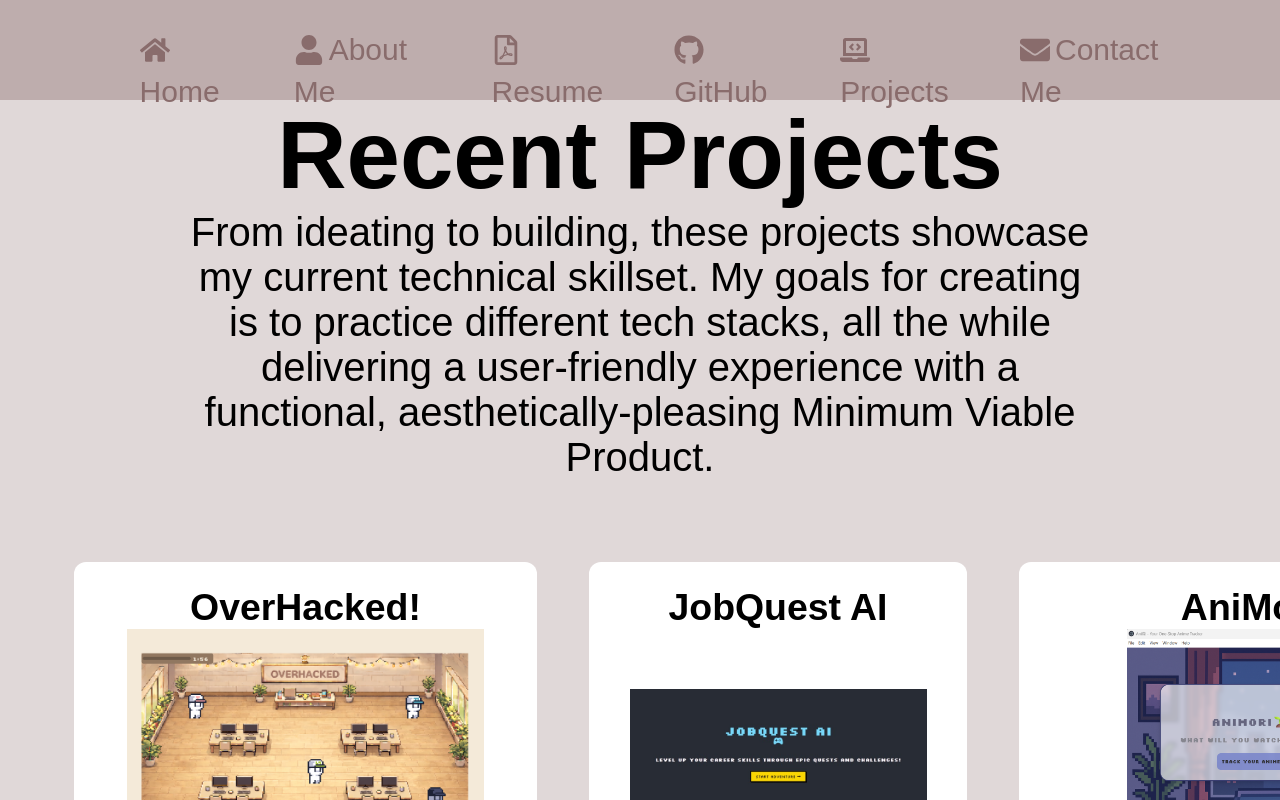
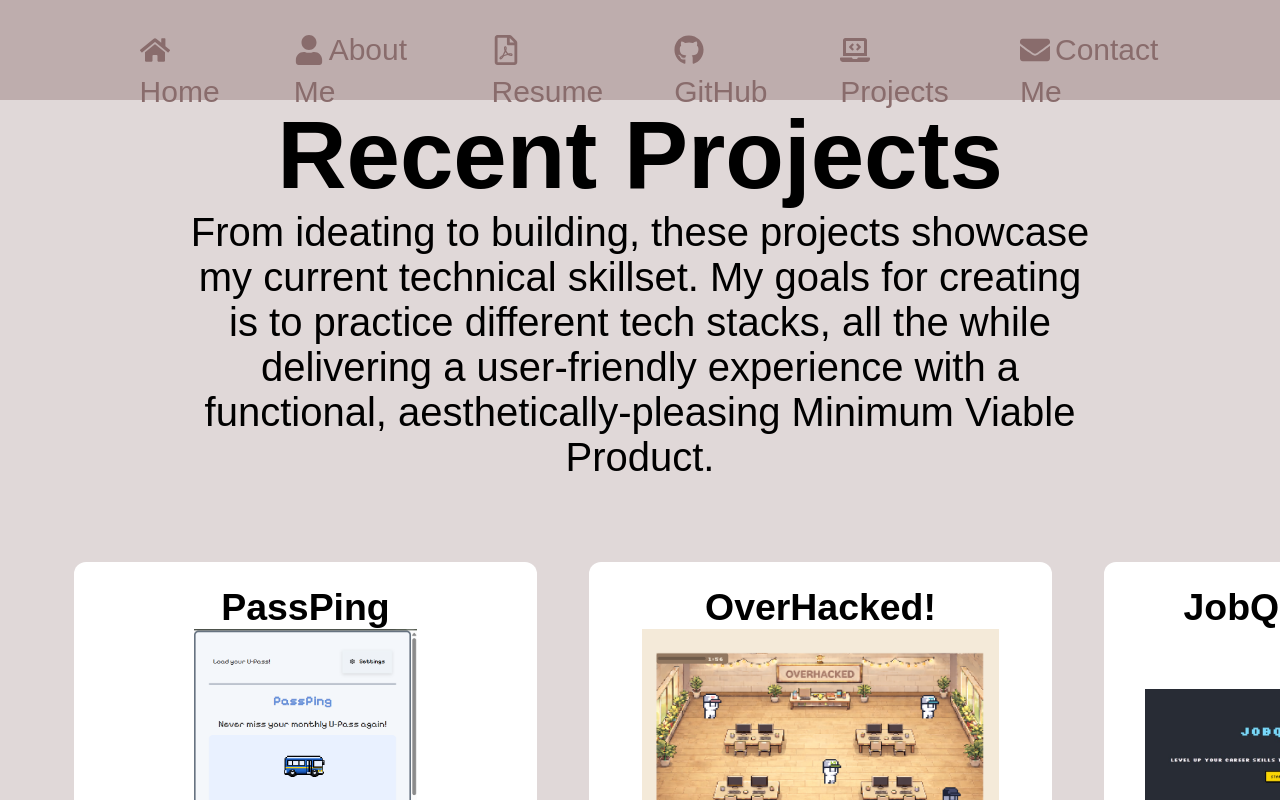
Before and after one commit to samlui1009/portfolio-page, a React (Vite) app: page /#/projects in a window 1280 px wide. Shown: the top 800 px of the page. Built offline with nearby package versions, Linux system fonts and the light colour scheme; a web font is replaced by a local one.

Commit message:
PassPing added as project card to grid

```diff
--- a/src/components/ProjectGrid.jsx
+++ b/src/components/ProjectGrid.jsx
@@ -10,11 +10,12 @@ import SipLy from '../assets/Individual-Project-Assets/SipLy-login.png';
 import AniMori from '../assets/Individual-Project-Assets/animori-logo.png';
 import JobQuestAI from '../assets/Individual-Project-Assets/jobquest_ai.jpg';
 import OverHacked from '../assets/Individual-Project-Assets/overhacked-gamescene.png';
+import PassPing from '../assets/Individual-Project-Assets/passping-logo.png';
 
 import ScrollToTop from './ScrollToTop.jsx'
 
 import { SiNextdotjs, SiElevenlabs, SiMongodb, SiJupyter, SiJunit5, SiVite, SiCss3, SiJson, SiJavascript, SiSpringboot, SiPostman, SiSqlite, SiFastapi, SiLangchain } from 'react-icons/si';
-import { FaReact, FaJava, FaAws, FaPython } from 'react-icons/fa';
+import { FaReact, FaJava, FaAws, FaPython, FaChrome } from 'react-icons/fa';
 import { RiH2 } from 'react-icons/ri';
 import { IoLogoElectron } from "react-icons/io5";
 
@@ -24,6 +25,16 @@ function ProjectGrid() {
         <>
         <div className="grid-container">
             <ProjectCard
+                title="PassPing"
+                type="Personal"
+                image = { PassPing }
+                url = "https://github.com/samlui1009/PassPing"
+                description = "PassPing is a lightweight Google Chrome extension, developed as a solution to a commonly reoccurring issue of forgotten U-Pass reloads. Designed for post-secondary undergraduate students within the Greater Vancouver area, PassPing provides a simple, user-friendly interface that provides reminders for reload schedules. Never miss your U-Pass again!"
+                stack = {[ SiCss3, SiJavascript, FaReact, SiVite, FaChrome ]}>
+            </ProjectCard>
+
+
+            <ProjectCard
                 title="OverHacked!"
                 type="UBC nwHacks 2026 Project"
                 image = { OverHacked }
@@ -31,6 +42,7 @@ function ProjectGrid() {
                 description = "OverHacked! is a cozy single-player 2D game, designed to help educate CS topics for students through interactive mini-games. Race against the clock, and complete challenges to 'hack' your way through levels while learning fundamental topics in a fun and engaging way!"
                 stack = {[ FaReact, FaPython, SiFastapi, SiLangchain ]}>
             </ProjectCard>
+
 
             <ProjectCard
             title="JobQuest AI"
```
Also changed, not shown: src/assets/Individual-Project-Assets/passping-logo.png (added). Lines whose indentation alone changed are shown as unchanged.
